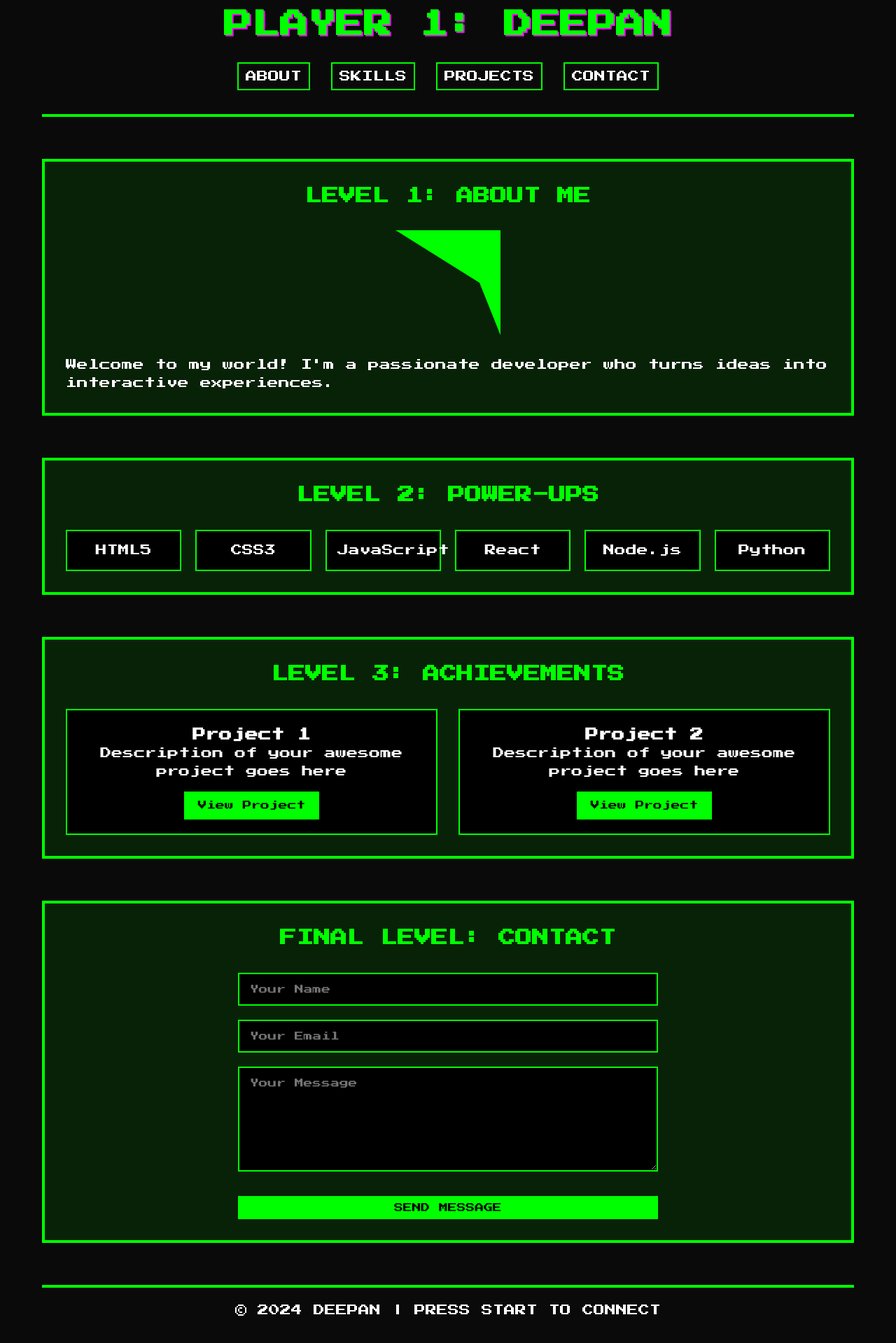
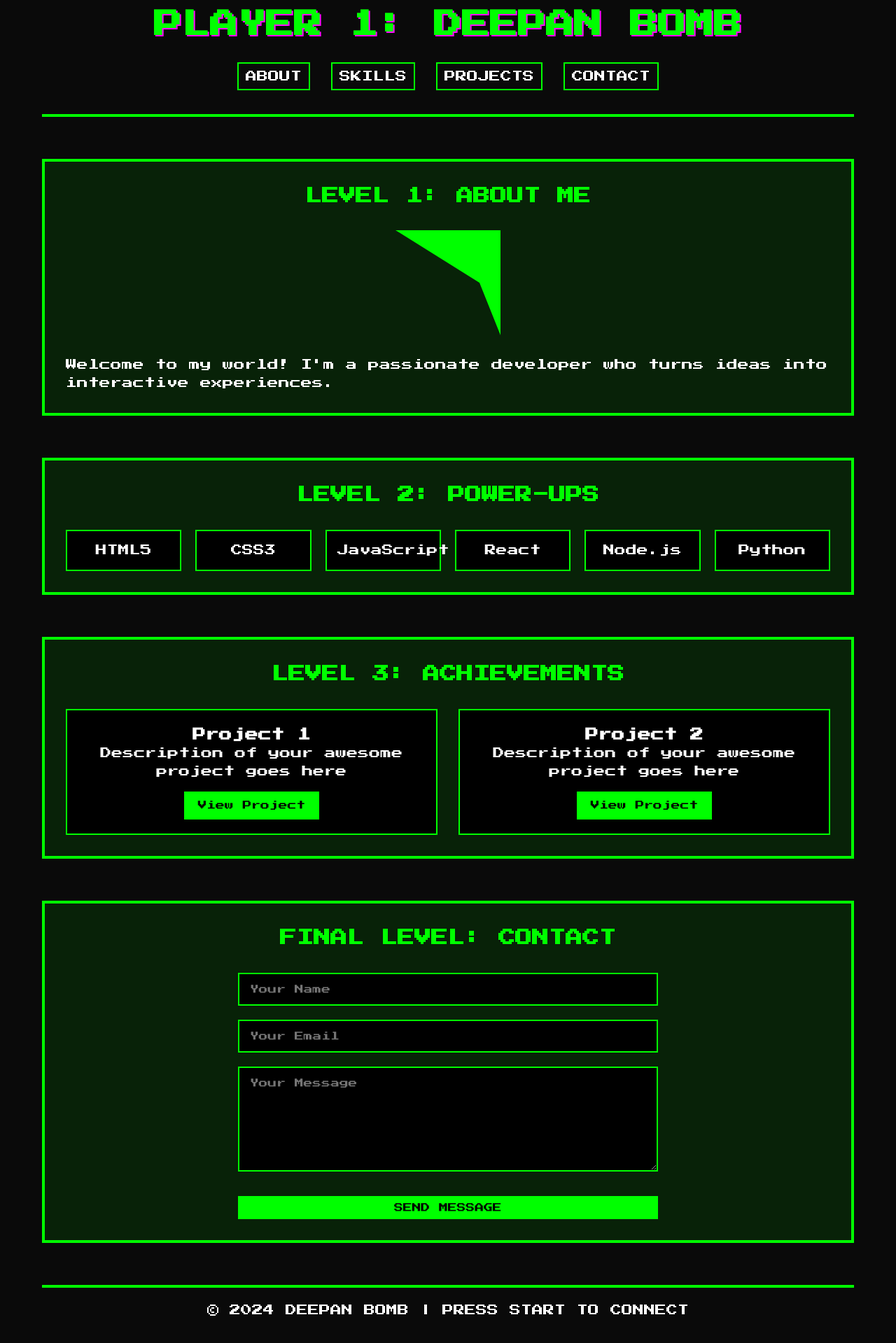
Before and after one commit to DeepanBomb/Portfolio, a plain HTML site: page index.html in a window 1280 px wide. Shown: the part 57-1976 px from the top of the page at 70% size. Drawn offline with Linux system fonts and the light colour scheme.

Commit message:
Update index.html

```diff
--- a/index.html
+++ b/index.html
@@ -10,7 +10,7 @@
 <body>
     <div class="game-container">
         <header class="game-header">
-            <h1 class="glitch">PLAYER 1: DEEPAN</h1>
+            <h1 class="glitch">PLAYER 1: DEEPAN BOMB</h1>
             <nav class="game-nav">
                 <ul>
                     <li><a href="#about">ABOUT</a></li>
@@ -70,7 +70,7 @@
         </main>
 
         <footer class="game-footer">
-            <p>© 2024 DEEPAN | PRESS START TO CONNECT</p>
+            <p>© 2024 DEEPAN BOMB | PRESS START TO CONNECT</p>
         </footer>
     </div>
     <script src="script.js"></script>
```
